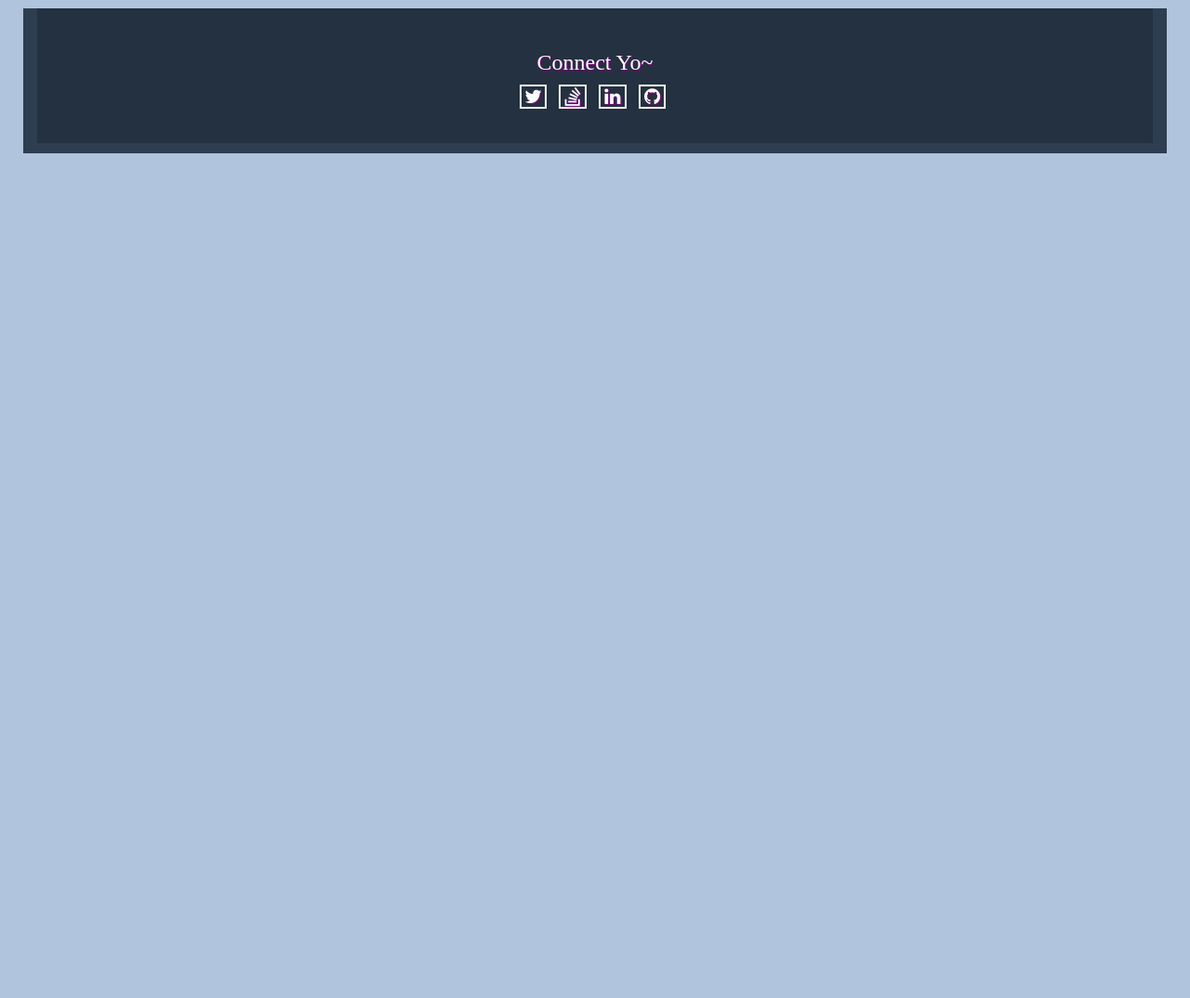
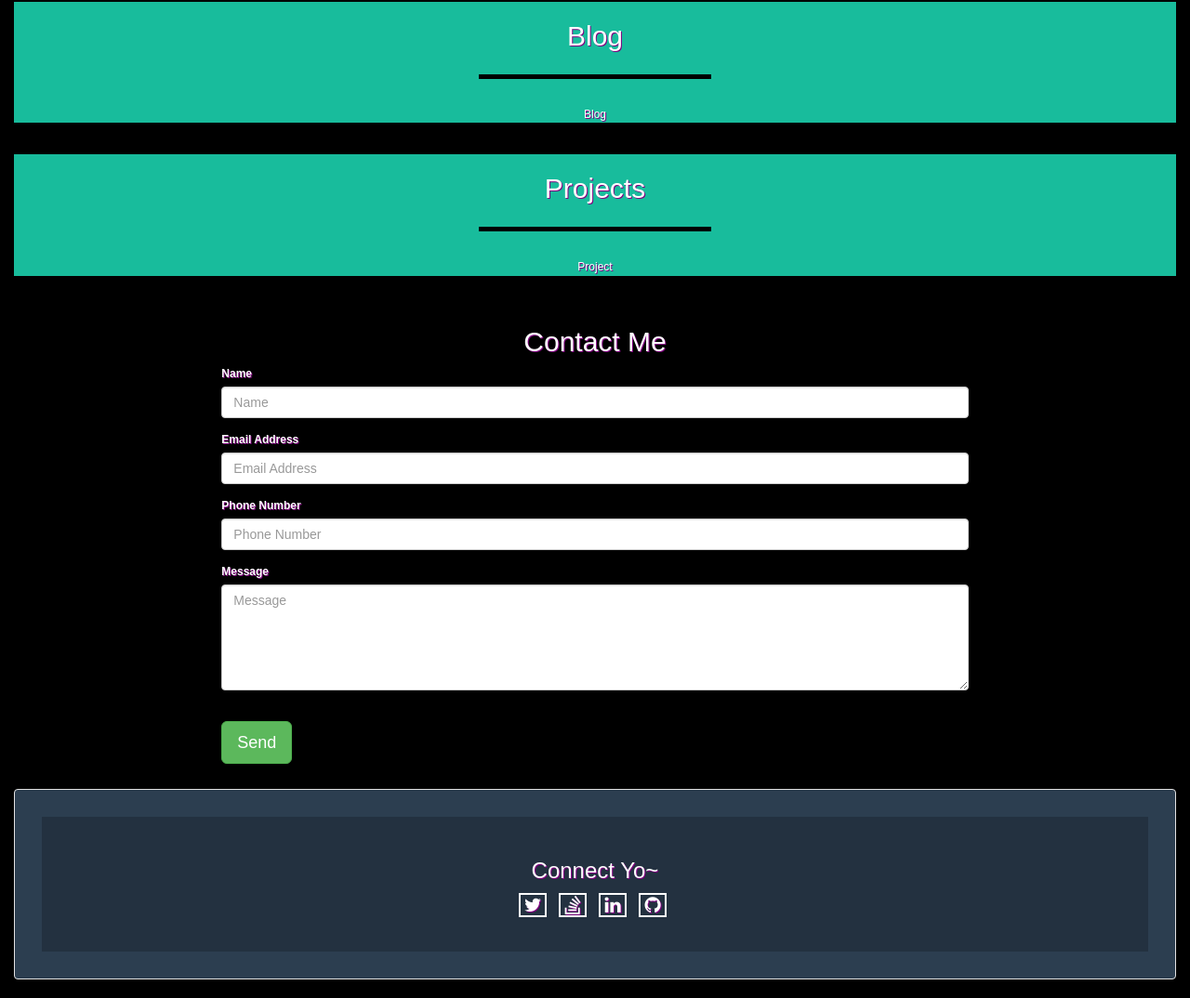
Before and after one commit to longp/PORTFOLIO, a PHP site: page / in a window 1280 px wide. Shown: the part 428-1502 px from the top of the page at 93% size. Before the commit the page ends 593 px from the top, so only its background shows below. Run offline with PHP 8.4, Linux system fonts and the light colour scheme; some libraries are stand-ins or nearby versions.

Commit message:
changed overall layout

```diff
--- a/home.html
+++ b/home.html
@@ -14,71 +14,54 @@
 <body>
 
 
-
 <div class="container-fluid">
-
-
-
-
-</nav>
+        <div class="row">
             <div class="collapse navbar-collapse" id="bs-example-navbar-collapse-1">
                 <ul class="nav navbar-nav navbar-center">
-                    <li class="hidden">
-                        <a href="#page-top"></a>
+                    <li class="page-scroll">
+                        <a href="#about">About Me</a>
                     </li>
                      <li class="page-scroll">
                         <a href="#projects">Projects</a>
                     </li>
                     <li class="page-scroll">
-                        <a href="#about">About</a>
+                        <a href="#blog">Blog</a>
                     </li>
                      <li class="page-scroll">
                         <a href="#contact">Contact</a>
                     </li>
+
+
                 </ul>
-            </div>
-
-    <div class="row well">
-    <div class="col-md-4">
-<h1 class="logo">
- LONG PHAN
-
-</h1>
-</div>
-
-    <div class="col-md-3">
-    <input type=button class="box" onClick="location.href='form.html'" value='Contact'>
-
-    <input type=button class="box" onClick="location.href='projects.html'" value='Projects'>
-
-    <input type=button class="box" onClick="location.href='blog.html'" value='Blog'>
-
-    <input type=button class="box" onClick="location.href='home.html'" value='Home'>
             </div>
 
 
 
 
         </div>
-
-
-
-<br>
-<br>
-
+<div class="row well">
+    <div class="col-md-8">
+        <h1 class="logo">LONG PHAN </h1>
+        <ul class="list-inline">
+                            <li>
+                                <a href="http://twitter.com/lphanyo" class="btn-social btn-outline"><i class="fa fa-fw fa-twitter"></i></a>
+                            </li>
+                            <li>
+                                <a href="http://stackoverflow.com/users/5509230/long-phan" class="btn-social btn-outline"><i class="fa fa-fw fa-stack-overflow"></i></a>
+                            </li>
+                            <li>
+                                <a href="https://www.linkedin.com/pub/lung-pan/92/868/854" class="btn-social btn-outline"><i class="fa fa-fw fa-linkedin"></i></a>
+                            </li>
+                            <li>
+                                <a href="https://github.com/longp" class="btn-social btn-outline"><i class="fa fa-fw fa-github"></i></a>
+                            </li>
+                        </ul>
+    </div>
 <div class="row">
-
-<div class="col-md-3">
-<img src="https://scontent-ord1-1.xx.fbcdn.net/hphotos-xpl1/t31.0-8/10497466_10202618521169037_7714605377856483739_o.jpg" class="profilepic">
+<div class="col-md-4">
+    <img src="https://scontent-ord1-1.xx.fbcdn.net/hphotos-xpl1/t31.0-8/10497466_10202618521169037_7714605377856483739_o.jpg" class="profilepic pull-right">
 </div>
 
-
-
-
-<div class="col-sm-7">
-<p>
-Aspiring Web developer. Currently attending Rutgers Coding Bootcamp.
-</p>
 </div>
 
 
@@ -87,14 +70,126 @@ Aspiring Web developer. Currently attending Rutgers Coding Bootcamp.
 
 
 
-<footer class="text-center">
-        <div class="footer-above">
+<br>
+<br>
+
+
+<section class="success" id="about">
         <div class="container-fluid">
             <div class="row">
+                <div class="col-lg-12 text-center">
+                    <h2>About Me</h2>
+                    <hr class="star-light">
+                </div>
+            </div>
+                <div class="col-lg-8 col-lg-offset-2 text-center">
+                    Aspiring Web Developer based in NJ.
+                </div>
+            </div>
+
+    </section>
+
+<br>
+<br>
+<!--BLOG-->
+<section class="success" id="blog">
+        <div class="container-fluid">
+            <div class="row">
+                <div class="col-lg-12 text-center">
+                    <h2>Blog</h2>
+                    <hr class="star-light">
+                </div>
+            </div>
+                <div class="col-lg-8 col-lg-offset-2 text-center">
+                    Blog
+                </div>
+        </div>
+
+    </section>
+
+<br>
+<br>
+<!--blog-->
+
+<!--Projects-->
+<section class="success" id="projects">
+        <div class="container-fluid">
+            <div class="row">
+                <div class="col-lg-12 text-center">
+                    <h2>Projects</h2>
+                    <hr class="star-light">
+                </div>
+            </div>
+                <div class="col-lg-8 col-lg-offset-2 text-center">
+                   Project
+                </div>
+        </div>
+
+    </section>
+<!--projects-->
+<br>
+<br>
 
 
+<!--contact form-->
+    <section id="contact">
+        <div class="container-fluid">
+            <div class="row">
+                <div class="col-lg-12 text-center">
+                    <h2>Contact Me</h2>
+                </div>
+            </div>
+            <div class="row">
+                <div class="col-lg-8 col-lg-offset-2">
+                    <!-- To configure the contact form email address, go to mail/contact_me.php and update the email address in the PHP file on line 19. -->
+                    <!-- The form should work on most web servers, but if the form is not working you may need to configure your web server differently. -->
+                    <form name="sentMessage" id="contactForm" novalidate>
+                        <div class="row control-group">
+                            <div class="form-group col-xs-12 floating-label-form-group controls">
+                                <label>Name</label>
+                                <input type="text" class="form-control" placeholder="Name" id="name" required data-validation-required-message="Please enter your name.">
+                                <p class="help-block text-danger"></p>
+                            </div>
+                        </div>
+                        <div class="row control-group">
+                            <div class="form-group col-xs-12 floating-label-form-group controls">
+                                <label>Email Address</label>
+                                <input type="email" class="form-control" placeholder="Email Address" id="email" required data-validation-required-message="Please enter your email address.">
+                                <p class="help-block text-danger"></p>
+                            </div>
+                        </div>
+                        <div class="row control-group">
+                            <div class="form-group col-xs-12 floating-label-form-group controls">
+                                <label>Phone Number</label>
+                                <input type="tel" class="form-control" placeholder="Phone Number" id="phone" required data-validation-required-message="Please enter your phone number.">
+                                <p class="help-block text-danger"></p>
+                            </div>
+                        </div>
+                        <div class="row control-group">
+                            <div class="form-group col-xs-12 floating-label-form-group controls">
+                                <label>Message</label>
+                                <textarea rows="5" class="form-control" placeholder="Message" id="message" required data-validation-required-message="Please enter a message."></textarea>
+                                <p class="help-block text-danger"></p>
+                            </div>
+                        </div>
+                        <br>
+                        <div id="success"></div>
+                        <div class="row">
+                            <div class="form-group col-xs-12">
+                                <button type="submit" class="btn btn-success btn-lg">Send</button>
+                            </div>
+                        </div>
+                    </form>
+                </div>
+            </div>
+        </div>
+    </section>
+<!--contact form-->
 
-                    </div>
+<!--FOOTER-->
+<footer class="text-center">
+     <div class="containter well">
+        <div class="footer-above">
                     <div class="footer-below">
                         <h3> Connect Yo~</h3>
                         <ul class="list-inline">
@@ -116,12 +211,10 @@ Aspiring Web developer. Currently attending Rutgers Coding Bootcamp.
                     </div>
                 </div>
                 </div>
+
             </div>
-
     </footer>
-
-
-
+    <!--footer-->
 </div>
 
 </body>
--- a/project.css
+++ b/project.css
@@ -1,18 +1,27 @@
 
-body { background-color: aqua;
-      font-family: 'Lobster';
+html,body
+{
+  height:100%;
+}
+
+body
+    { background-color: black;
+      font-family: Lobster, sans-serif;
       font-size: 12px;
       color:white;
-      text-shadow: 1px 1px purple;}
+      text-shadow: 1px 1px purple;
+    }
 
-p {color: white;
+p
+{
+  color: white;
   position: fixed;
   top: 50%;
   font-size: 1.5em;
 }
 
 @font-face {
-  font-family: 'Lobster';
+  font-family: Lobster;
   font-style: normal;
   font-weight: 400;
   src: local('Lobster'), local('Lobster-Regular'), url(http://fonts.gstatic.com/s/lobster/v15/MeFZ5NpSE1j8mC06Jh1miFKPGs1ZzpMvnHX-7fPOuAc.woff2) format('woff2');
@@ -30,7 +39,8 @@ a> img {
   height:40px;
   width:40px;
 }
-.btn-outline {
+.btn-outline
+  {
     margin-top: 15px;
     border: solid 2px #fff;
     font-size: 20px;
@@ -42,33 +52,55 @@ a> img {
 .btn-outline:hover,
 .btn-outline:focus,
 .btn-outline:active,
-.btn-outline.active {
+.btn-outline.active
+{
     border: solid 2px #fff;
     color: #18bc9c;
     background: #fff;
 }
 
-body { background-color: #b0c4de;}
+
+ul#navigation
+{
+    height: 70px;
+    list-style: none;
+    margin: 0;
+    padding: 0;
+    border: 1px solid #ccc;
+    border-width: 1px 0;
+    text-align: center;
+    font-size: 22px;
+    font-family: 'Cham-WebFont', Arial, sans-serif;
+    background-color: #FFF;
+    position: fixed;
+    bottom: 0;
+    width: 100%;
+}
+
+ul#navigation li {
+    display: inline;
+    margin-right: .75em;
+    list-style: none;
+    margin: 0;
+    padding: 0;
+}
+ul#navigation li.last {
+    margin-right: 0;
+}
+
 .links { position:fixed;
     bottom:10px;
     right:0px;}
 
-.well {
-  background-image: url("http://www.vectors4all.net/preview/background-vector-technology.jpg")
-}
 
 
 
-.profilepic {height: 200px;
-      width: 200px;
-      border:10px solid white;
-      border-radius: 25%;}
-form { position: relative;
-    right:43%;
-    bottom:22%;
-    color: white;
-    margin:-10px;
-    padding:1px;}
+.profilepic
+      {height: 100px;
+      width: 100px;
+      border:5px solid white;
+      border-radius: 10%;
+      }
 
 
 
@@ -91,7 +123,7 @@ form { position: relative;
 
 background: #FFFFFF;}
 
-/* Bounce In */
+
 .hvr-bounce-in {
   display: inline-block;
   vertical-align: middle;
@@ -128,6 +160,40 @@ background: #FFFFFF;}
 }
 
 
+
+hr.star-light,
+hr.star-primary {
+    margin: 25px auto 30px;
+    padding: 0;
+    max-width: 250px;
+    border: 0;
+    border-top: solid 5px;
+    text-align: center;
+}
+
+hr.star-light:after,
+hr.star-primary:after {
+    content: "\f005";
+    display: inline-block;
+    position: relative;
+    top: -.8em;
+    padding: 0 .25em;
+    font-family: FontAwesome;
+    font-size: 2em;
+}
+
+hr.star-light {
+    border-color: #000000;
+}
+
+hr.star-light:after {
+    color: #FFFFFF;
+    background-color: #18bc9c;
+}
+section.success {
+    color: #fff;
+    background: #18bc9c;
+}
 footer .footer-above {
     margin: 10px;
     background-color: #2c3e50;
@@ -141,3 +207,6 @@ footer .footer-below {
     padding: 25px 0;
     background-color: #233140;
 }
+div .well {
+  background-color: #2c3e50
+}
```
Lines whose indentation alone changed are shown as unchanged.
